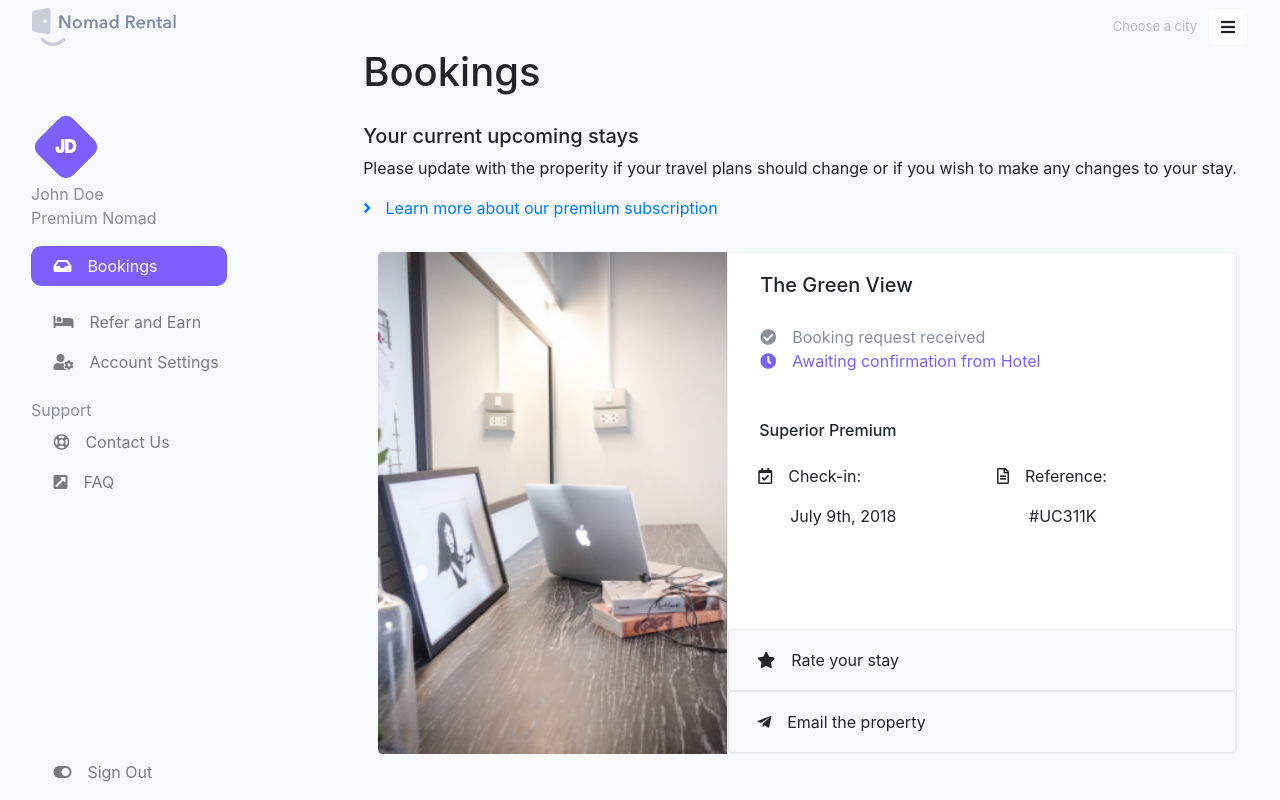
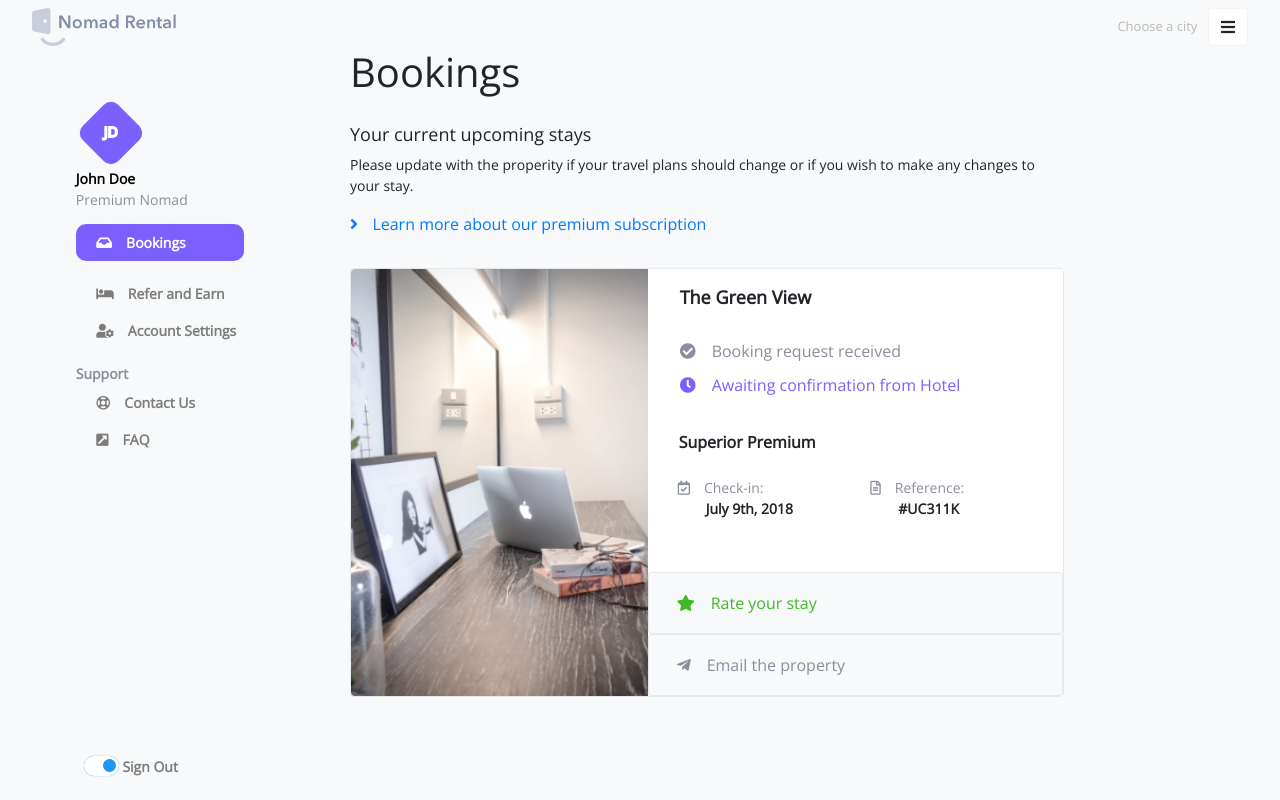
Before and after one commit to zhpoh97/basicHTML, a plain HTML site: page index.html in a window 1280 px wide. Drawn offline with nearby package versions, Linux system fonts and the light colour scheme.

Commit message:
[fix]responsive (#1)

```diff
--- a/index.html
+++ b/index.html
@@ -8,6 +8,8 @@
         <script src="https://code.jquery.com/jquery-3.3.1.slim.min.js" integrity="sha384-q8i/X+965DzO0rT7abK41JStQIAqVgRVzpbzo5smXKp4YfRvH+8abtTE1Pi6jizo" crossorigin="anonymous"></script>
         <script src="https://cdnjs.cloudflare.com/ajax/libs/popper.js/1.14.7/umd/popper.min.js" integrity="sha384-UO2eT0CpHqdSJQ6hJty5KVphtPhzWj9WO1clHTMGa3JDZwrnQq4sF86dIHNDz0W1" crossorigin="anonymous"></script>
         <script src="https://stackpath.bootstrapcdn.com/bootstrap/4.3.1/js/bootstrap.min.js" integrity="sha384-JjSmVgyd0p3pXB1rRibZUAYoIIy6OrQ6VrjIEaFf/nJGzIxFDsf4x0xIM+B07jRM" crossorigin="anonymous"></script>
+        <link rel="preconnect" href="https://fonts.gstatic.com">
+        <link href="https://fonts.googleapis.com/css2?family=Open+Sans&display=swap" rel="stylesheet">
         <link rel="stylesheet" href="styles.css">
     </head>
     <body class="bg-light">
@@ -22,14 +24,14 @@
         </div>
         <div class="container-fluid">
             <div class="row vh-100">
-                <div class="col-md-3 nav-col">
-                    <nav class="navbar navbar-expand-lg navbar-light bg-light h-100"> <!-- d-flex flex-column-->
+                <div class="col-md-3 nav-col d-flex">
+                    <nav class="navbar navbar-expand-lg navbar-light bg-light nav-height"> <!-- d-flex flex-column-->
                         <!-- Links -->
                         <button class="navbar-toggler" type="button" data-toggle="collapse" data-target="#navbarSupportedContent" aria-controls="navbarSupportedContent" aria-expanded="false" aria-label="Toggle navigation">
                             <span class="navbar-toggler-icon"></span>
                         </button>
-                        <div class="collapse navbar-collapse h-100" id="navbarSupportedContent">
-                            <ul class="nav navbar-nav h-100">
+                        <div class="collapse navbar-collapse nav-height" id="navbarSupportedContent">
+                            <ul class="nav navbar-nav nav-height">
                                 <li class="nav-item">
                                     <svg width="70" height="70">
                                         <rect x="10" y="10" rx="10" ry="10" width="50px" height="50px"
@@ -37,73 +39,79 @@
                                         <text x="50%" y="50%" text-anchor="middle" stroke="white" stroke-width="2px" dy=".3em">JD</text>
                                     </svg>
                                 </li>
-                                <li class="nav-item">
+                                <li class="nav-item semi-bold" style="color: #000;">
                                     John Doe
                                 </li>
                                 <li class="nav-item">
                                     Premium Nomad
                                 </li>
-                                <li class="nav-item active">
+                                <li class="nav-item active semi-bold">
                                     <a class="nav-link text-white" href="#"><i class="fas fa-inbox"></i>Bookings</a>
                                 </li>
-                                <li class="nav-item">
+                                <li class="nav-item semi-bold">
                                     <a class="nav-link" href="#"><i class="fas fa-bed"></i>Refer and Earn</a>
                                 </li>
-                                <li class="nav-item">
+                                <li class="nav-item semi-bold">
                                     <a class="nav-link" href="#"><i class="fas fa-user-cog"></i>Account Settings</a>
                                 </li>
-                                <li class="nav-item">
+                                <li class="nav-item semi-bold">
                                     <p>Support</p>
                                 </li>
-                                <li class="nav-item">
+                                <li class="nav-item semi-bold">
                                     <a class="nav-link" href="#"><i class="far fa-life-ring"></i>Contact Us</a>
                                 </li>
-                                <li class="nav-item">
+                                <li class="nav-item semi-bold">
                                     <a class="nav-link" href="#"><i class="fas fa-external-link-square-alt"></i>FAQ</a>
                                 </li>
-                                <li class="nav-item mt-auto">
-                                    <a class="nav-link" href="#"><i class="fas fa-toggle-on"></i>Sign Out</a>
+                                <li class="nav-item mt-auto semi-bold">
+                                    <a class="nav-link" href="#">
+                                        <label class="switch">
+                                            <input type="checkbox" checked>
+                                            <span class="slider round"></span>
+                                        </label>
+                                      Sign Out
+                                    </a>
                                 </li>
                             </ul>
                         </div>
                     </nav>
                 </div>
-                <div class="col-md-9 d-flex justify-content-center info-col">
+                <div class="col-md-9 info-col">
                     <div>
                         <div class="container upper">
                             <h1>Bookings</h1>
                             <h5>Your current upcoming stays</h5>
                             <p>Please update with the properity if your travel plans should change or if you wish to make any changes to your stay.</p>
                             <a href="#"><i class="fas fa-angle-right"></i>Learn more about our premium subscription</a>
-                            <div class="container lower">
+                            <div class="container lower rounded mb-10">
                                 <div class="row">
                                     <div class="col-md-5 lower-img">
                                         <img src="package-head__image.png" alt="Logo"  class="d-inline-block align-top" height="100%" width="100%">
                                     </div>
                                     <div class="col-md-7 lower-info d-flex flex-column">
                                         <div class="container lower-info-status">
-                                            <h5>The Green View</h5>
-                                            <div class="done"><i class="fas fa-check-circle"></i>Booking request received</div>
+                                            <h5 class="semi-bold">The Green View</h5>
+                                            <div class="grey"><i class="fas fa-check-circle"></i>Booking request received</div>
                                             <div class="inprogress"><i class="fas fa-clock"></i>Awaiting confirmation from Hotel</div>
                                         </div>
                                         <div class="container lower-info-room">
-                                            <h6>Superior Premium</h6>
+                                            <h6 class="semi-bold">Superior Premium</h6>
                                             <div class="container">
                                                 <div class="row">
                                                     <div class="col-md-6">
-                                                        <p><i class="far fa-calendar-check"></i>Check-in:</p><p class="lower-info-room-text">July 9th, 2018</p>
+                                                        <p class="grey lower-info-room-details"><i class="far fa-calendar-check"></i>Check-in:</p><p class="lower-info-room-text">July 9th, 2018</p>
                                                     </div>
                                                     <div class="col-md-6">
-                                                        <p><i class="far fa-file-alt"></i>Reference:</p><p class="lower-info-room-text">#UC311K</p>
+                                                        <p class="grey lower-info-room-details"><i class="far fa-file-alt"></i>Reference:</p><p class="lower-info-room-text">#UC311K</p>
                                                     </div>
                                                 </div>
                                             </div>
                                         </div>
                                         <div class="container mt-auto lower-info-btn">
-                                            <button class="btn bg-light w-100 text-left">
+                                            <button class="btn bg-light w-100 text-left" style="color: #42B72A;">
                                                 <i class="fas fa-star"></i>Rate your stay
                                             </button>
-                                            <button class="btn bg-light w-100 text-left">
+                                            <button class="btn bg-light w-100 text-left grey">
                                                 <i class="fab fa-telegram-plane"></i>Email the property
                                             </button>
                                         </div>
--- a/styles.css
+++ b/styles.css
@@ -1,6 +1,24 @@
 html, body {
     height: 100%;
+    font-family: 'Open Sans', sans-serif;;
 }
+
+h5{
+    font-size: 18px;
+}
+
+h6{
+    font-size: 16px;
+}
+
+p{
+    font-size: 14px;
+}
+
+.semi-bold{
+    font-weight: 600;
+}
+
 
 .top-bar{
     padding: 0.5em 2em 0.5em 2em;
@@ -24,6 +42,28 @@ html, body {
 
 .navbar{
     padding-top: 7em;
+    font-size: 14px;
+}
+
+.nav-col{
+    justify-content: center;
+}
+
+.nav-height{
+    height: 100%;
+}
+
+@media screen and (max-width: 992px) {
+    .nav-height{
+        height: auto;
+    }
+    .navbar{
+        padding-top: 5em;
+        display: block;
+    }
+    .nav-col{
+        justify-content: left;
+    }
 }
 
 .active .nav-link{
@@ -73,13 +113,24 @@ a i{
 .upper{
     padding-top: 3em;
     position: relative;
+    width: 80%;
+    margin-left: 0;
 }
 
-@media screen and (max-width: 1070px) {
+@media screen and (max-width: 992px) {
     .upper{
-        padding-left: 5em;
+        padding-left: 0;
+        width: 100%;
     }
 }
+
+@media screen and (max-width: 767px) {
+    .upper{
+        padding-top: 0;
+        margin-left: auto;
+    }
+}
+
 
 .upper a i{
     padding-left: 0;
@@ -90,20 +141,20 @@ a i{
 }
 
 .lower{
-    padding-top: 2em;
+    margin-top: 2em;
+    margin-left: 0;
+    border-style: solid;
+    border-color: rgba(192, 192, 192, 0.3);
+    border-width: 1px;
 }
 
 .lower-img{
-    padding-right: 0;
+    padding: 0;
 }
 
 .lower-info{
     padding: 0 0 0 0 ;
     background-color: #ffffff;
-    border-radius: 5px;
-    border-style: solid;
-    border-color: rgba(192, 192, 192, 0.3);
-    border-width: 1px;
 }
 
 .lower-info h5{
@@ -111,7 +162,7 @@ a i{
 }
 
 .lower-info h6{
-    padding: 3em 0 1em 1em;
+    padding: 2em 0 1em 1em;
 }
 
 .lower-info-status{
@@ -138,13 +189,79 @@ a i{
 }
 
 .lower-info-room-text {
-    margin: 0 2em;
+    margin: 0 2em 1.5em 2em;
+    font-weight: 600;
 }
 
-.done{
+.lower-info-room-details{
+    margin-bottom: 0;
+}
+
+.lower-info-status div{
+    padding: 0.3em 0;
+}
+
+.grey{
     color: #8A8F9C;
 }
 
 .inprogress{
     color: #7C60FF;
 }
+
+/* The switch - the box around the slider */
+.switch {
+    position: relative;
+    display: inline-block;
+    width: 35px;
+    height: 20px;
+  }
+
+  /* Hide default HTML checkbox */
+  .switch input {
+    opacity: 0;
+    width: 0;
+    height: 0;
+  }
+
+  /* The slider */
+  .slider {
+    position: absolute;
+    cursor: pointer;
+    top: 0;
+    left: 0;
+    right: 0;
+    bottom: 0;
+    background-color: white;
+    -webkit-transition: .4s;
+    transition: .4s;
+    box-shadow: 0 0 1px #2196F3;
+  }
+
+  .slider:before {
+    position: absolute;
+    content: "";
+    height: 13px;
+    width: 13px;
+    left: 4px;
+    bottom: 4px;
+    background-color: #ccc;
+    -webkit-transition: .4s;
+    transition: .4s;
+  }
+
+  input:checked + .slider:before {
+    -webkit-transform: translateX(15px);
+    -ms-transform: translateX(15px);
+    transform: translateX(15px);
+    background-color: #2196F3;
+  }
+
+  /* Rounded sliders */
+  .slider.round {
+    border-radius: 34px;
+  }
+
+  .slider.round:before {
+    border-radius: 50%;
+  }
```
